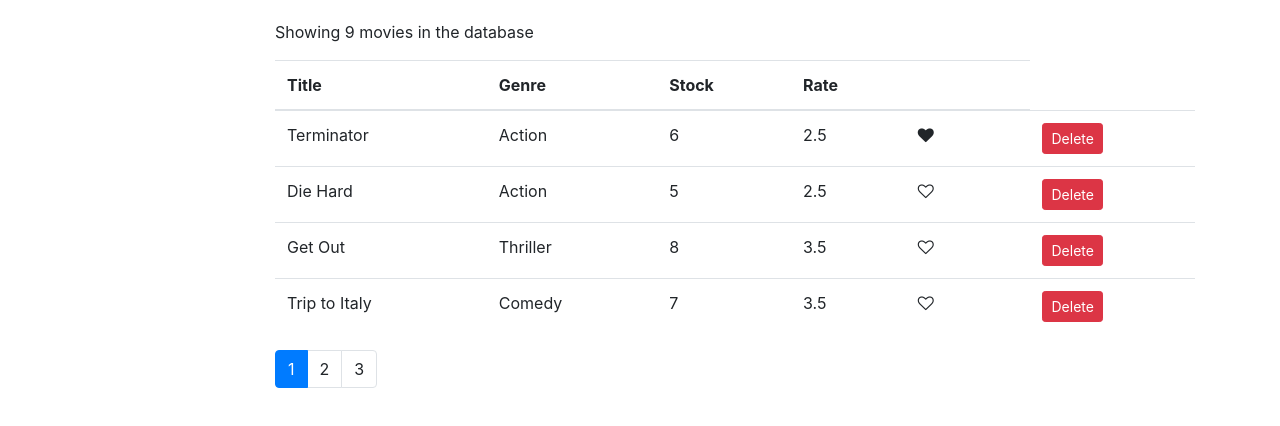
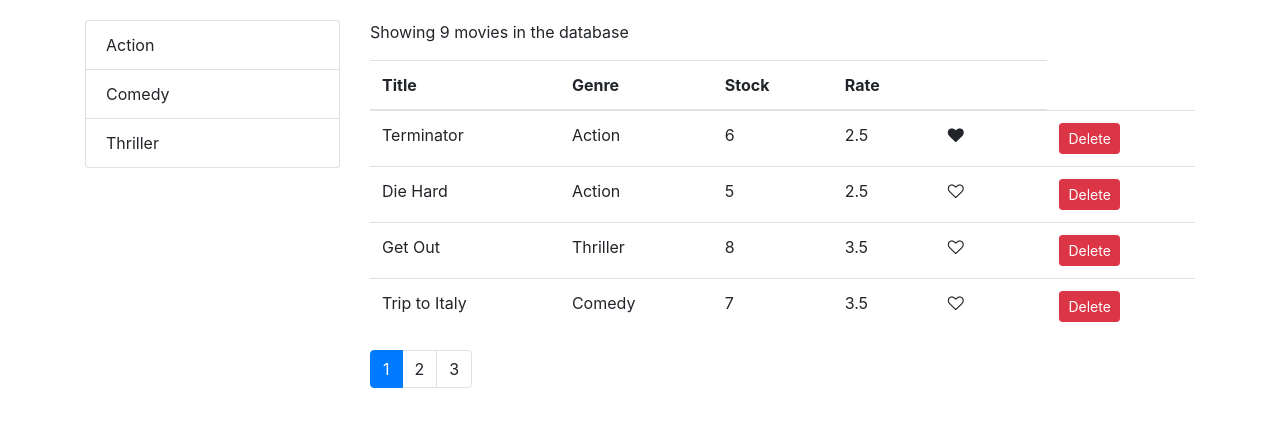
Before and after one commit to ElizabethHarvey/vidly, a React (Create React App) app: page / in a window 1280 px wide. Shown: the top 426 px of the page. Built offline with nearby package versions, Linux system fonts and the light colour scheme.

Commit message:
Filtering - Displaying Items

```diff
--- a/src/components/common/listGroup.jsx
+++ b/src/components/common/listGroup.jsx
@@ -1,7 +1,17 @@
 import React from "react";
 
-const listGroup = () => {
-  return ( null );
-}
+const listGroup = (props) => {
+  const { items, textProperty, valueProperty } = props;
+
+  return (
+    <ul className="list-group">
+      {items.map(item => (
+        <li key={item[valueProperty]} className="list-group-item">
+          {item[textProperty]}
+        </li>
+      ))}
+    </ul>
+  );
+};
 
 export default listGroup;
--- a/src/components/movies.jsx
+++ b/src/components/movies.jsx
@@ -15,7 +15,7 @@
   };
 
   componentDidMount() {
-    this.setState({ movies: getMovies(), genres: getGenres() })
+    this.setState({ movies: getMovies(), genres: getGenres() });
   }
 
   handleDelete = (movie) => {
@@ -37,7 +37,7 @@
 
   handleGenreSelect = (genres) => {
     console.log(genres);
-  }
+  };
 
   render() {
     const { length: count } = this.state.movies;
@@ -49,8 +49,13 @@
 
     return (
       <div className="row">
-        <div className="col-2">
-          <ListGroup items={this.state.genres} onItemSelect={this.handleGenreSelect} />
+        <div className="col-3">
+          <ListGroup
+            items={this.state.genres}
+            valueProperty="_id"
+            textProperty="name"
+            onItemSelect={this.handleGenreSelect}
+          />
         </div>
         <div className="col">
           <p>Showing {count} movies in the database</p>
```
